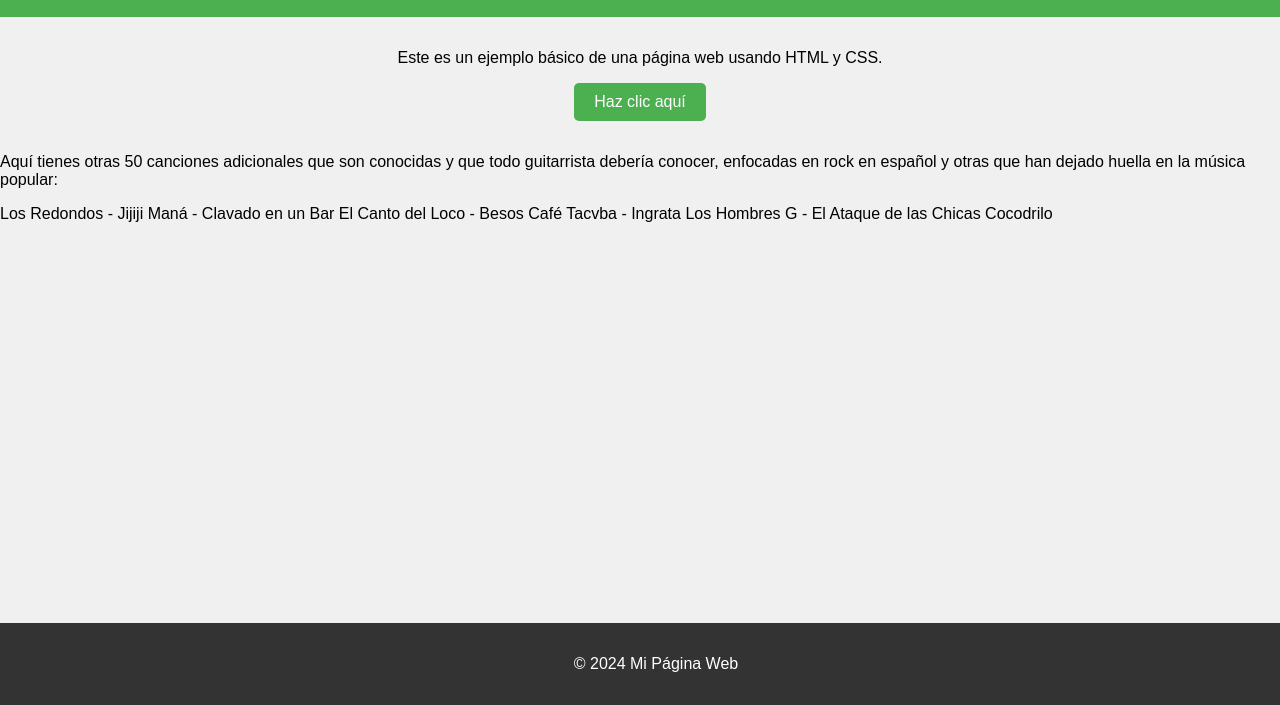
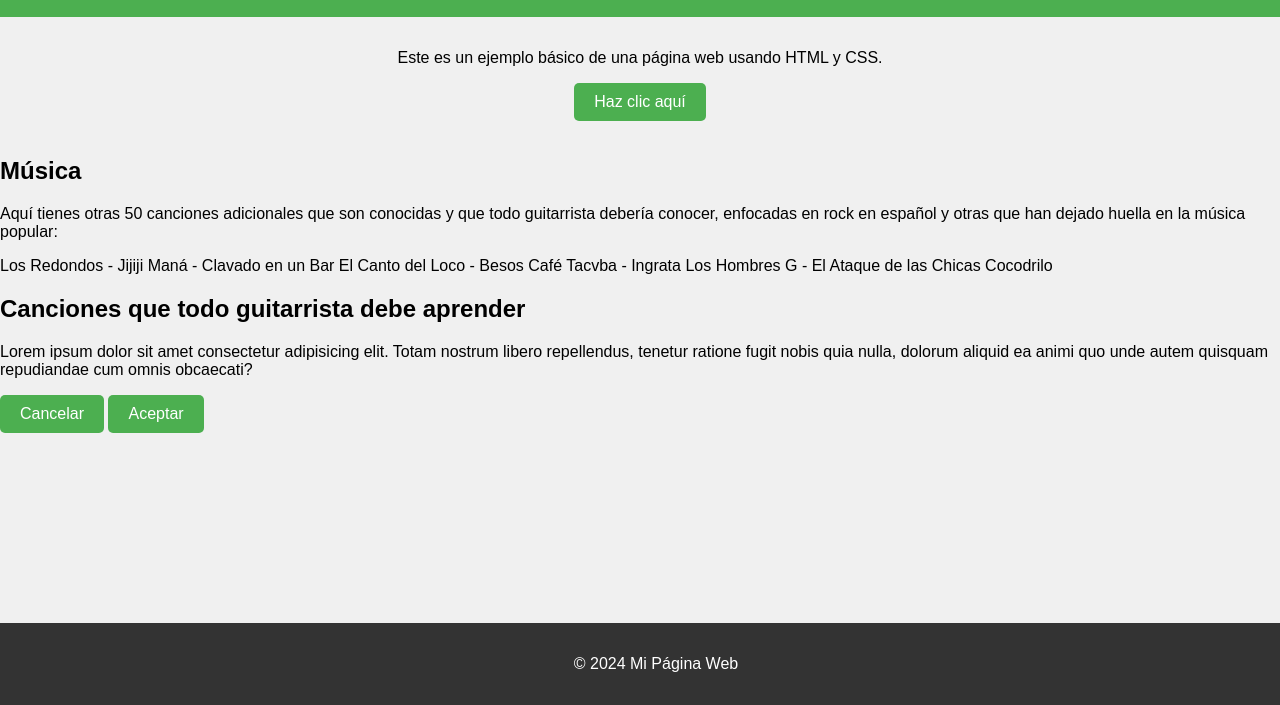
Before and after one commit to stevencara/ejercicio8, a plain HTML site: page index.html in a window 1280 px wide. Shown: the part 95-800 px from the top of the page. Drawn offline with Linux system fonts and the light colour scheme; files that its build step writes are made by us from their sources.

Commit message:
Se crean 2 botones y linkea estilos

```diff
--- a/index.html
+++ b/index.html
@@ -4,7 +4,7 @@
     <meta charset="UTF-8">
     <meta name="viewport" content="width=device-width, initial-scale=1.0">
     <title>Página Web Básica</title>
-    <link rel="stylesheet" href="styles.css">
+    <link rel="stylesheet" href="./css/styles.css">
 </head>
 <body>
     <header>
@@ -16,8 +16,15 @@
         <button>Haz clic aquí</button>
     </main>
 
-    <p>Aquí tienes otras 50 canciones adicionales que son conocidas y que todo guitarrista debería conocer, enfocadas en rock en español y otras que han dejado huella en la música popular:</p>
-    <p>Los Redondos - Jijiji Maná - Clavado en un Bar El Canto del Loco - Besos Café Tacvba - Ingrata Los Hombres G - El Ataque de las Chicas Cocodrilo </p>
+    <h2>Música</h2>
+        <p>Aquí tienes otras 50 canciones adicionales que son conocidas y que todo guitarrista debería conocer, enfocadas en rock en español y otras que han dejado huella en la música popular:</p>
+        <p>Los Redondos - Jijiji Maná - Clavado en un Bar El Canto del Loco - Besos Café Tacvba - Ingrata Los Hombres G - El Ataque de las Chicas Cocodrilo </p>
+
+    <h2>Canciones que todo guitarrista debe aprender</h2>
+        <p>Lorem ipsum dolor sit amet consectetur adipisicing elit. Totam nostrum libero repellendus, tenetur ratione fugit nobis quia nulla, dolorum aliquid ea animi quo unde autem quisquam repudiandae cum omnis obcaecati?</p>
+
+    <button type="button">Cancelar</button>
+    <button type="button">Aceptar</button>
 
     <footer>
         <p>&copy; 2024 Mi Página Web</p>
```
